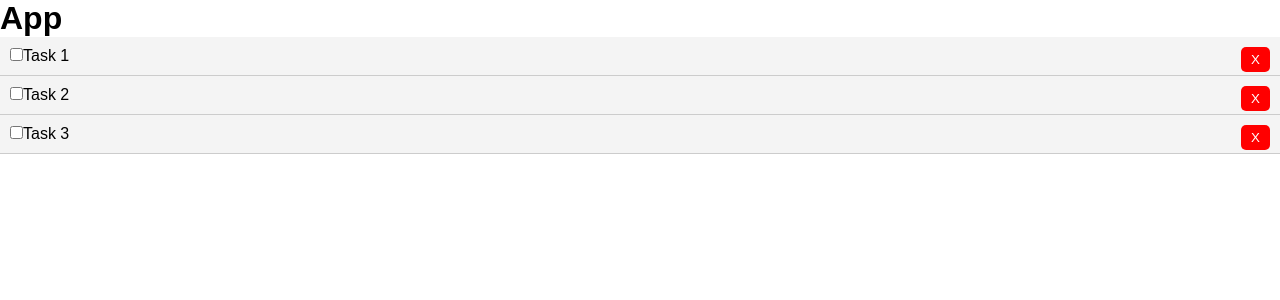
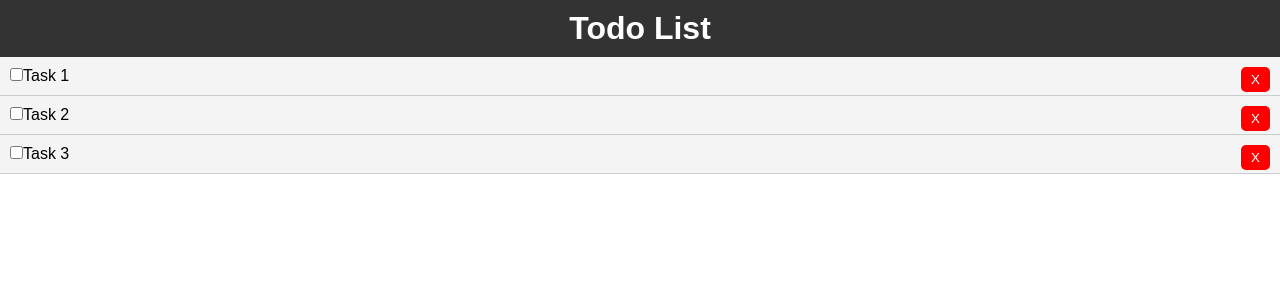
Before and after one commit to darshanxyz/react-todo-list, a React (Create React App) app: page / in a window 1280 px wide. Shown: the top 300 px of the page. Built offline with nearby package versions, Linux system fonts and the light colour scheme.

Commit message:
added the header component

```diff
--- a/src/App.js
+++ b/src/App.js
@@ -1,5 +1,6 @@
 import React, { Component } from 'react';
 import './App.css';
+import Header from './components/layout/Header';
 import Todo from './components/Todos';
 
 class App extends Component {
@@ -44,7 +45,7 @@ class App extends Component {
   render() {
     return (
       <div className="App">
-        <h1>App</h1>
+        <Header />
         <Todo todos={this.state.todos} markComplete={this.markComplete} deleteItem={this.deleteItem} />
       </div>
     );
--- /dev/null
+++ b/src/components/layout/Header.js
@@ -0,0 +1,18 @@
+import React from 'react';
+
+const headerStyle = {
+  background: '#333',
+  color: '#fff',
+  textAlign: 'center',
+  padding: '10px'
+}
+
+function Header() {
+  return (
+    <header style={headerStyle}>
+      <h1>Todo List</h1>
+    </header>
+  )
+}
+
+export default Header;
```
